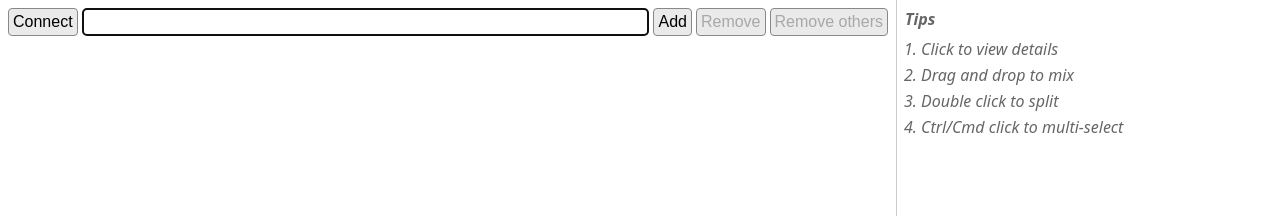
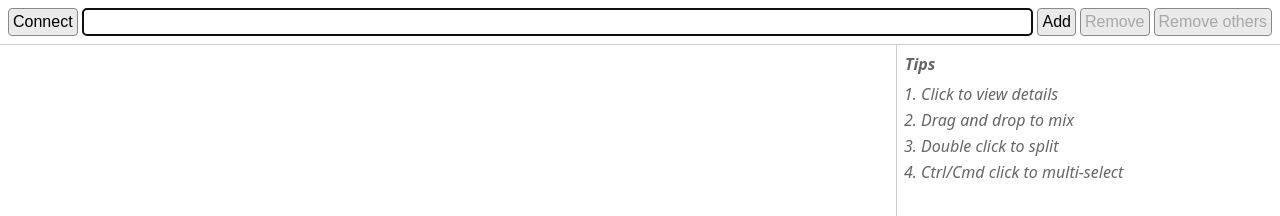
Before and after one commit to chuanqisun/mugen-ai, a website built with Vite: page index.html in a window 1280 px wide. Shown: the top 216 px of the page. Built offline with nearby package versions, Linux system fonts and the light colour scheme.

Commit message:
update layout

```diff
--- a/index.html
+++ b/index.html
@@ -7,7 +7,6 @@
     <title>MUGEN | 無限生成</title>
   </head>
   <body>
-    <div class="idea-workbench">
     <form class="idea-header" id="creation-form">
       <div class="field--inline">
         <button type="button" commandfor="connection-dialog" command="show-modal">Connect</button>
@@ -17,11 +16,12 @@
         <button id="remove-others-btn" type="button" disabled>Remove others</button>
       </div>
     </form>
+    <main class="idea-workbench">
       <div class="idea-grid" id="sandbox"></div>
-    </div>
       <aside class="details-pane" id="sidebar">
         <div class="details-content" id="details-content">Select a concept to see details</div>
       </aside>
+    </main>
     <dialog id="connection-dialog">
       <form id="connection-form" method="dialog">
         <div class="field">
--- a/src/style.css
+++ b/src/style.css
@@ -14,8 +14,33 @@ body {
 body {
   font-family: system-ui;
   font-size: 16px;
-  display: grid;
-  grid-template-columns: 1fr auto;
+  display: flex;
+  flex-direction: column;
+}
+
+.idea-header {
+  padding: 8px;
+  border-bottom: 1px solid var(--divider-color);
+
+  input {
+    flex: 1;
+  }
+}
+
+.idea-workbench {
+  flex: 1;
+  display: flex;
+  min-height: 0;
+}
+
+.idea-grid {
+  flex: 1;
+  padding: 8px;
+  display: flex;
+  flex-wrap: wrap;
+  gap: 4px;
+  align-content: start;
+  overflow-y: auto;
 }
 
 .details-pane {
@@ -50,30 +75,6 @@ body {
   color: var(--hint-color);
 }
 
-.idea-workbench {
-  display: grid;
-  grid-template-rows: auto 1fr;
-  gap: 8px;
-  min-height: 0;
-}
-
-.idea-header {
-  padding: 8px 8px 4px 8px;
-
-  input {
-    flex: 1;
-  }
-}
-
-.idea-grid {
-  padding: 4px 8px 8px 8px;
-  display: flex;
-  flex-wrap: wrap;
-  gap: 4px;
-  align-content: start;
-  overflow-y: auto;
-}
-
 .tip-list {
   display: grid;
   gap: 4px;
```
Lines whose indentation alone changed are shown as unchanged.
